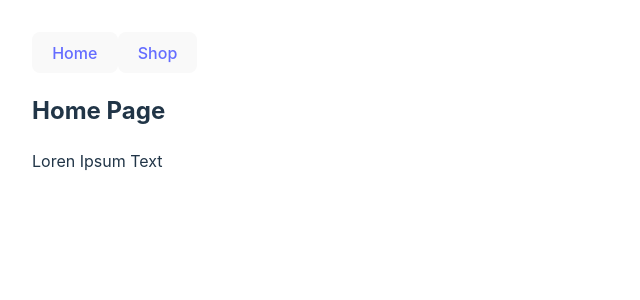
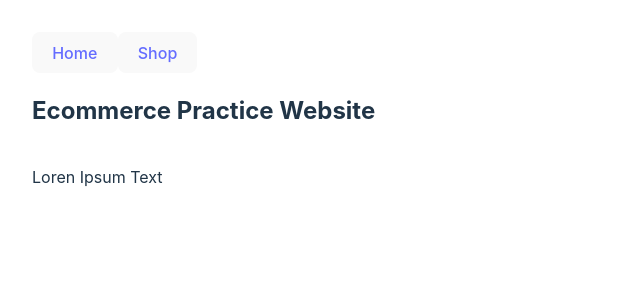
Before and after one commit to sehundpark/shopping-cart, a React (Vite) app: page / in a window 1280 px wide. Shown: the top 300 px of the page, without its empty margins (0-640 px from the left). Built offline with nearby package versions, Linux system fonts and the light colour scheme.

Commit message:
added ShopPage UI and updated readme

```diff
--- a/src/components/ProductCard.jsx
+++ b/src/components/ProductCard.jsx
@@ -1,9 +1,15 @@
+import React, { useState } from "react";
+
 const ProductCard = ({ product }) => {
   return (
     <div className="product-card">
-      <h3>{product.title}</h3>
-      <p className="product-description">{product.description}</p>
+      <h3 className="product-title">{product.title}</h3>
+      <div className="product-image-container">
+        <img className="product-image" src={product.image} />
+      </div>
+      {/*<p className="product-description">{product.description}</p>*/}
       <p>${product.price}</p>
+      <button className="add-to-cart-button">Add to Cart</button>
       {/* Add more product details as needed */}
     </div>
   );
--- a/src/components/ShoppingCart.jsx
+++ b/src/components/ShoppingCart.jsx
@@ -0,0 +1,3 @@
+const ShoppingCart = () => {
+  const [cartContents, setCartContents] = useState([]);
+};
--- a/src/index.css
+++ b/src/index.css
@@ -25,7 +25,6 @@ a:hover {
 body {
   margin: 0;
   display: flex;
-  place-items: start;
   min-width: 320px;
   min-height: 100vh;
   padding: 2rem;
@@ -73,23 +72,63 @@ button:focus-visible {
   flex-direction: row;
 }
 
+.store-container-title {
+  text-align: center;
+}
+
 .product-list {
   display: flex;
   flex-direction: row;
   flex-wrap: wrap;
+  justify-content: center;
+  gap: 10px;
 }
 
 .product-card {
   display: flex;
   flex-direction: column;
   align-items: center;
-  max-width: 250px;
-  max-height: 350px;
+  width: 250px;
+  height: 350px;
   padding: 12px;
   border: black solid 2px;
   margin: 10px;
+  overflow: auto;
+}
+
+.product-title {
+  height: 60px;
+  overflow: hidden;
+  text-align: center;
 }
 
 .product-description {
   overflow: auto;
 }
+
+.product-image-container {
+  display: flex;
+  height: 150px;
+  width: 230px;
+  border: 1px dashed black;
+  justify-content: center;
+}
+
+.product-image {
+  max-height: 100%;
+  max-width: 100%;
+  object-fit: contain;
+}
+
+.home-page {
+  display: flex;
+  flex-direction: column;
+  max-width: 100%;
+  justify-content: center;
+}
+
+.homepage-header {
+  display: flex;
+  text-align: center;
+  max-width: 100%;
+}
--- a/src/pages/HomePage.jsx
+++ b/src/pages/HomePage.jsx
@@ -3,7 +3,7 @@ import React from "react";
 const HomePage = () => {
   return (
     <div className="home-page">
-      <h2>Home Page</h2>
+      <h2 className="homepage-header">Ecommerce Practice Website</h2>
       <p>Loren Ipsum Text</p>
     </div>
   );
--- a/src/pages/ShopPage.jsx
+++ b/src/pages/ShopPage.jsx
@@ -4,7 +4,6 @@ import ProductList from "../components/ProductList";
 const ShopPage = () => {
   return (
     <div className="shop-page">
-      <h2>Shop Page</h2>
       <div className="products-grid">
         <ProductList />
       </div>
```
Also changed, not shown: 1 other file (tests, documents, lock files or other folders).
